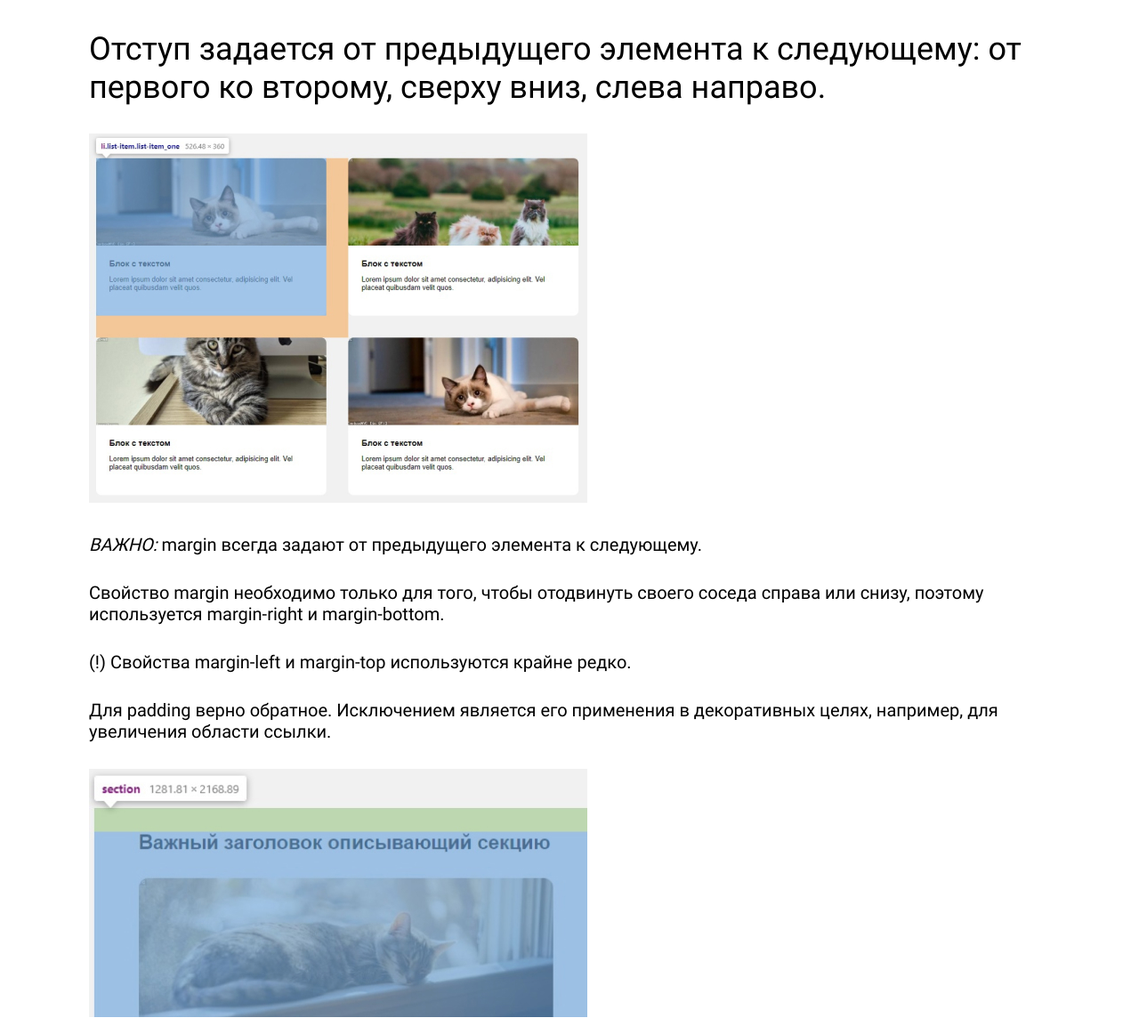
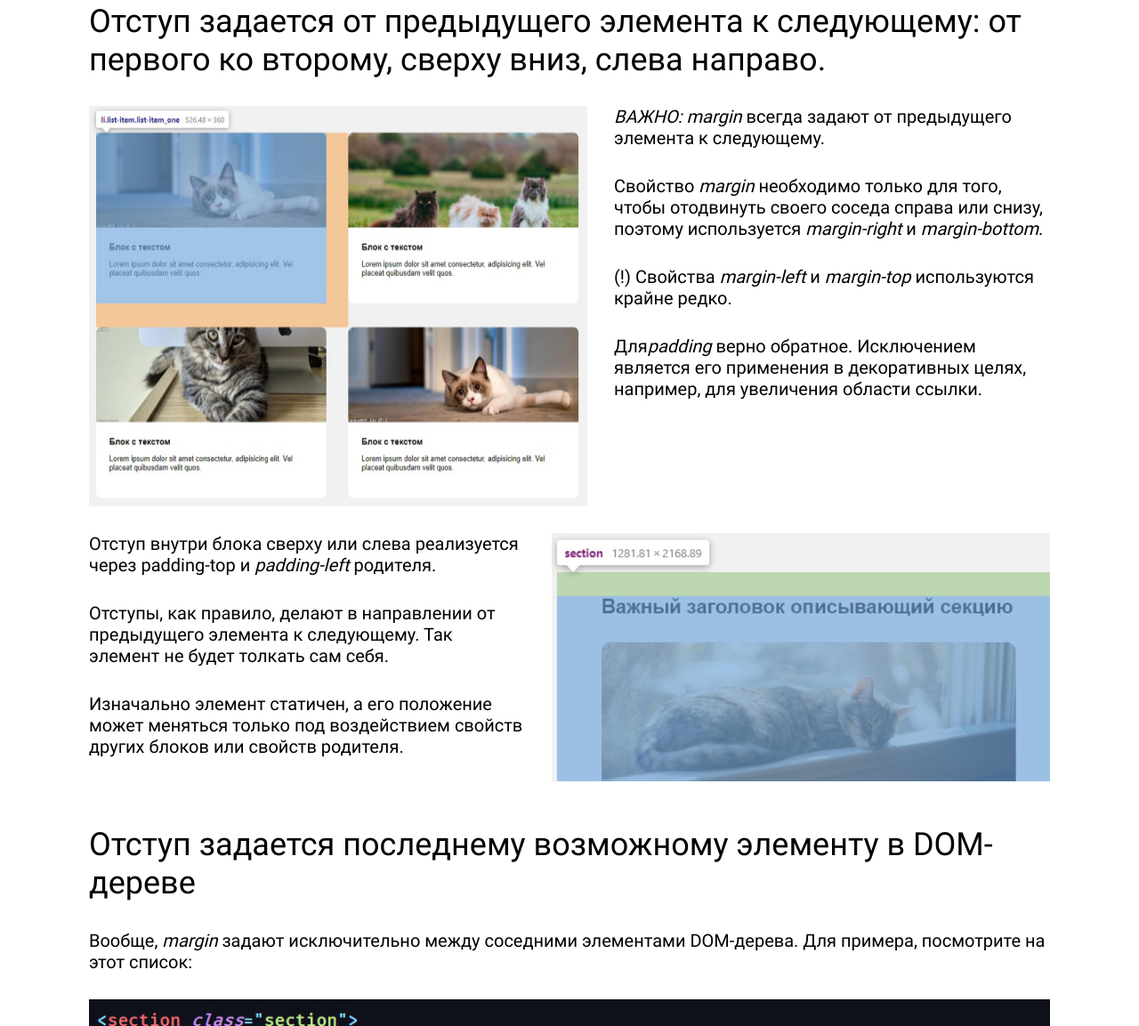
Before and after one commit to Le5ya/indentation, a plain HTML site: page index.html in a window 1280 px wide. Shown: the part 673-1826 px from the top of the page at 89% size. Drawn offline with Linux system fonts and the light colour scheme.

Commit message:
fixing cours-work-2

```diff
--- a/index.html
+++ b/index.html
@@ -47,26 +47,29 @@
         <h2 class="title rule__title">
           Отступ задается от предыдущего элемента к следующему: от первого ко второму, сверху вниз, слева направо.
         </h2>
-        <figure class="rule__part">
-          <img class="rule__img" src="img/rule-image-1.jpg" alt="" class="rule__img_left">
+        <div class="rule__part">
+            <img src="img/rule-image-1.jpg" alt="" class="rule__img_left">
             <p class="text">
-              <span class="bold-italic">ВАЖНО:</span> margin всегда задают от предыдущего элемента к следующему.
+                <span class="bold-italic">ВАЖНО: </span><span class="italic">margin</span> всегда задают от предыдущего элемента к следующему.
             </p>
             <p class="text">
-              Свойство margin необходимо только для того, чтобы отодвинуть своего соседа справа или снизу, поэтому используется margin-right и margin-bottom.
+                Свойство <span class="italic">margin</span> необходимо только для того, чтобы отодвинуть своего соседа справа или снизу, поэтому используется <span class="italic">margin-right</span> и <span class="italic">margin-bottom</span>.
             </p>
             <p class="text">
-              (!) Свойства margin-left и margin-top используются крайне редко.
+                (!) Свойства <span class="italic">margin-left</span> и <span class="italic">margin-top</span> используются крайне редко.
             </p>
             <p class="text">
-              Для padding верно обратное. Исключением является его применения в декоративных целях, например, для увеличения области ссылки.
+                Для<span class="italic">padding</span> верно обратное. Исключением является его применения в декоративных целях, например, для увеличения области ссылки.
             </p>
-        </figure>
+
+        </div>
+
+
 
       <div class="rule__part">
-        <img class="rule__img" src="img/rule-image-2.jpg" alt="" class="rule__img_right">
+        <img src="img/rule-image-2.jpg" alt="" class="rule__img_right">
         <p class="text">
-        Отступ внутри блока сверху или слева реализуется через padding-top и padding-left родителя.
+        Отступ внутри блока сверху или слева реализуется через padding-top</span> и <span class="italic">padding-left</span> родителя.
         </p>
         <p class="text">
         Отступы, как правило, делают в направлении от предыдущего элемента к следующему. Так элемент не будет толкать сам себя.
@@ -83,7 +86,7 @@
           Отступ задается последнему возможному элементу в DOM-дереве
         </h2>
         <p class="text">
-          Вообще, margin задают исключительно между соседними элементами DOM-дерева. Для примера, посмотрите на этот список:
+          Вообще, <span class="italic">margin</span> задают исключительно между соседними элементами DOM-дерева. Для примера, посмотрите на этот список:
         </p>
         <figure class="image">
           <img class="rule__img" src="img/rule-image-3.jpg" alt="" class="rule__img">
@@ -99,12 +102,11 @@
         <figure class="image">
           <img class="rule__img" src="img/rule-image-5.jpg" alt="">
           <figcaption class="image__title">
-            <span class="bold-italic">ВАЖНО:</span> здесь .list-item — последний возможный элемент в котором мы задаём отступ, чтобы разделить списки.
+            <span class="bold-italic">ВАЖНО:</span> здесь <span class="italic">.list-item</span> — последний возможный элемент в котором мы задаём отступ, чтобы разделить списки.
           </figcaption>
         </figure>
-
         <p class="text">
-          Казалось бы, можно задать отступ параграфу &lt;p&gt;, либо обёртке &lt;article&gt; для достижения той же цели. Внешне останется все точно также, но так делать не рекомендуется.
+          Казалось бы, можно задать отступ параграфу &lt;<span class="italic">p</span>&gt;, либо обёртке &lt;<span class="italic">article</span>&gt; для достижения той же цели. Внешне останется все точно также, но так делать не рекомендуется.
         </p>
         <p class="text">
           Предыдущий пример был достаточно простым, но бывает вложенность значительно больше.
@@ -114,7 +116,7 @@
         </figure>
 
         <p class="text">
-          В случае с заголовком, если ему необходим отступ сверху, последним элементом будет section. Именно для него задается padding-top, а не div с классом container. Свойства margin, которые стоят по умолчанию необходимо обнулить.
+          В случае с заголовком, если ему необходим отступ сверху, последним элементом будет <span class="italic">section</span>. Именно для него задается <span class="italic">padding-top</span>, а не <span class="italic">div</span> с классом container. Свойства <span class="italic">margin</span>, которые стоят по умолчанию необходимо обнулить.
         </p>
         <figure class="image">
           <img class="rule__img" src="img/rule-image-7.jpg" alt="">
@@ -139,7 +141,7 @@
           <img class="rule__img" src="img/rule-image-8.jpg" alt="">
         </figure>
         <p class="text">
-          В соответствии со вторым принципом: последний margin обнуляется, а нижний отступ задаётся через padding для section. Я чаще всего задаю padding для секции с обоих сторон, если расстояние между секциями 100px задаю секциям padding-top:50px и padding-bottom:50px.
+          В соответствии со вторым принципом: последний <span class="italic">margin</span> обнуляется, а нижний отступ задаётся через <span class="italic">padding</span> для <span class="italic">section</span>. Я чаще всего задаю <span class="italic">padding</span> для секции с обоих сторон, если расстояние между секциями 100px задаю секциям padding-top:50px и padding-bottom:50px.
         </p>
         <figure class="image">
           <img class="rule__img" src="img/rule-image-9.jpg" alt="">
@@ -161,7 +163,7 @@
           <img class="rule__img" src="img/rule-image-14.jpg" alt="">
         </figure>
         <p class="text">
-          Советую использовать псевдоклассы :last-child чаще других, например так:
+          Советую использовать псевдоклассы <span class="italic">:last-child </span>чаще других, например так:
         </p>
         <figure class="image">
           <img class="rule__img" class="rule__img" src="img/rule-image-15.jpg" alt="">
@@ -178,7 +180,7 @@
           — отступы задаём от предыдущего элемента к следующему
         </li>
         <li class="gray__item">
-          — используем только margin-right и margin-bottom
+          — используем только <span class="italic">margin-right</span> и <span class="italic">margin-bottom</span>
         </li>
         <li class="gray__item">
           — внешние отступы задаются только между соседями
--- a/style/about.css
+++ b/style/about.css
@@ -5,5 +5,5 @@
   line-height: 120%;
 }
 .entry {
-  padding-bottom: 50px;
+  margin-bottom: 50px;
 }
--- a/style/basic.css
+++ b/style/basic.css
@@ -53,9 +53,6 @@ ul {
 li:last-child {
   margin-bottom: 0
 }
-section {
-  padding: 25px 0;
-}
 
 .container {
   padding: 0 30px;
--- a/style/gray.css
+++ b/style/gray.css
@@ -2,7 +2,7 @@
   padding: 25px 0;
   background: #F1F1F1;
   border-radius: 10px;
-  margin-bottom: 56px;
+  margin-bottom: 25px;
 }
 .gray__title {
   font-weight: 700;
--- a/style/rules.css
+++ b/style/rules.css
@@ -1,4 +1,6 @@
-
+.rule {
+  padding: 25px 0;
+}
 .rule__title {
   font-weight: 900;
   font-size: 36px;
@@ -15,7 +17,6 @@
   height: 450px;
   float: left;
   margin-right: 30px;
-
 }
 .rule__img_right {
   max-width: 560px;
@@ -25,7 +26,7 @@
 }
 
 
-.rule__part:not(last-child) {
+.rule__part:not(:last-child) {
   margin-bottom: 30px;;
 }
 .image {
@@ -43,3 +44,6 @@
   font-weight: 900;
   font-style: italic;
 }
+.italic {
+  font-style: italic;
+}
```
Lines whose indentation alone changed are shown as unchanged.
